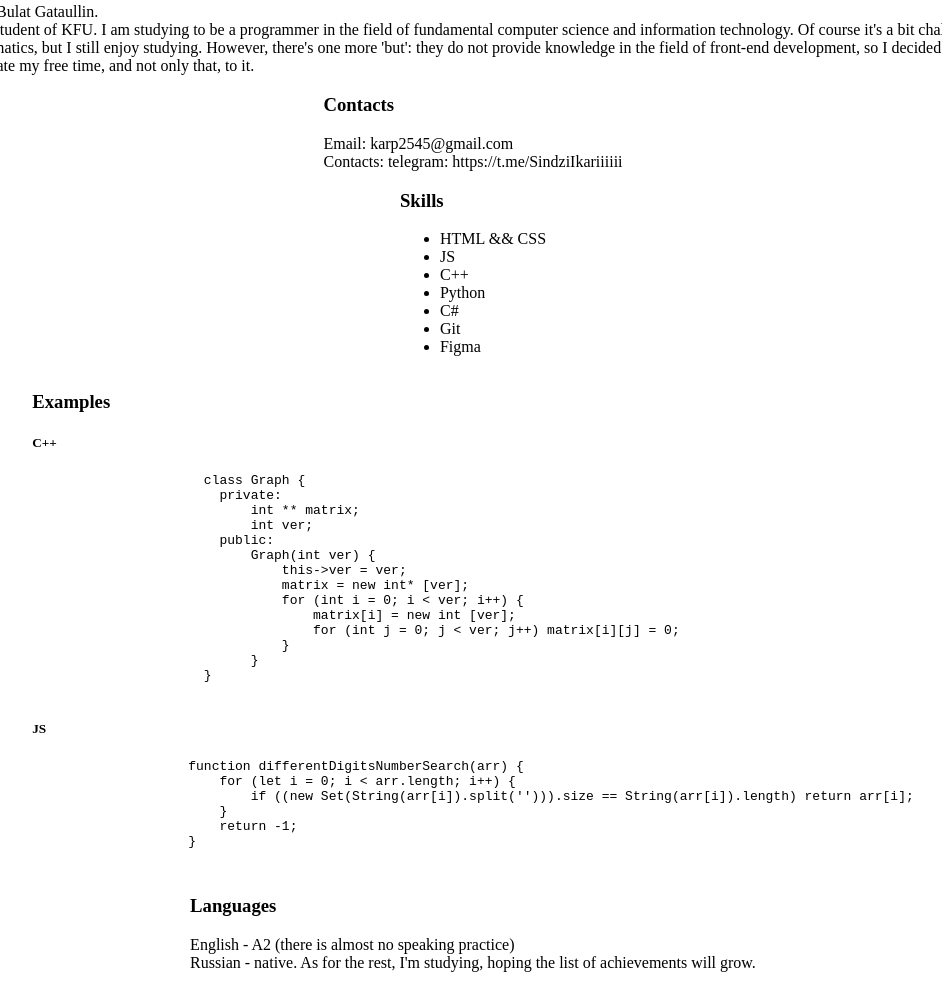
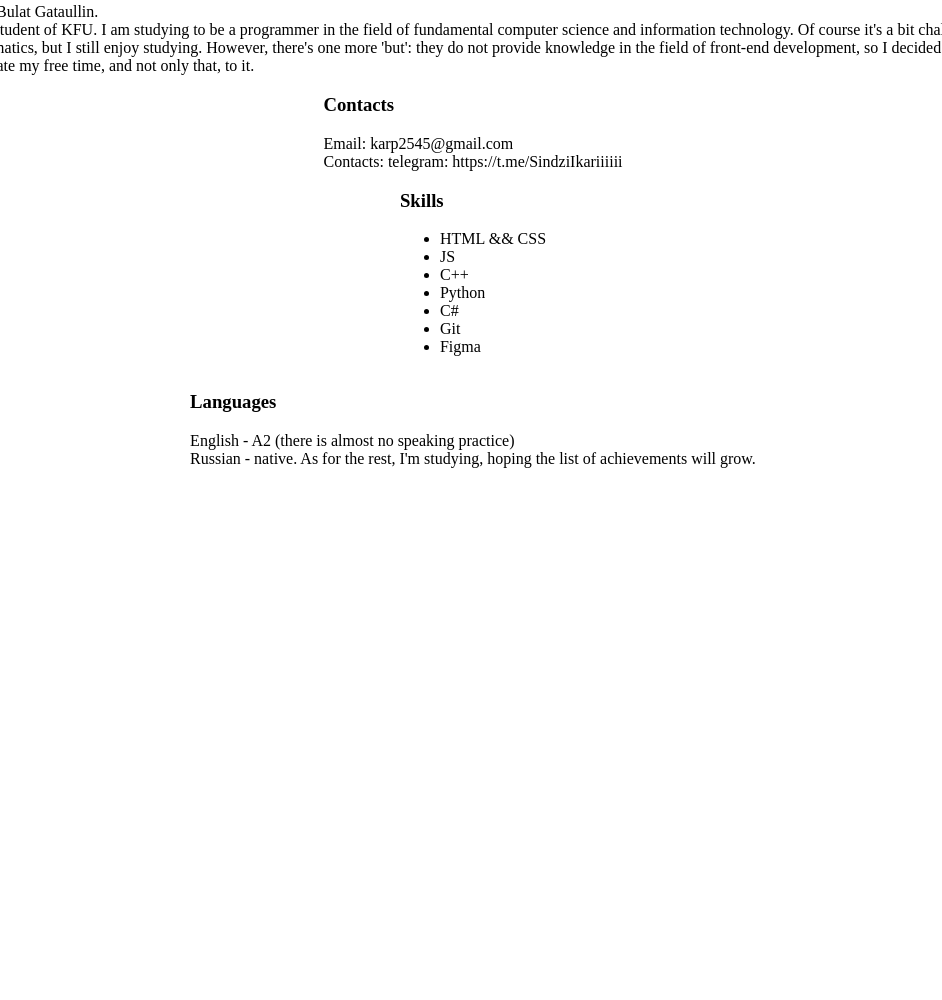
Before and after one commit to Karpik0/rsschool-cv, a plain HTML site: page index.html in a window 1280 px wide. Shown: the part 503-1503 px from the top of the page, without its empty margins (167-1109 px from the left). After the commit the page ends 999 px from the top, so only its background shows below. Drawn offline with Linux system fonts and the light colour scheme.

Commit message:
feat: delete examples of code

```diff
--- a/index.html
+++ b/index.html
@@ -33,8 +33,7 @@
             <h3>About me</h3>
             <div>My full-name is Bulat Gataullin.</div>
             <div>
-                I'm second year student of KFU. I am studying to be a programmer in the field of fundamental computer science and information technology. Of course it's a bit challenging, as there is a lot of mathematics,
-                but I still enjoy studying. However, there's one more 'but': they do not provide knowledge in the field of front-end development, so I decided to enroll in this course and dedicate my free time, and not only that, to it.
+                I'm second year student of KFU. I am studying to be a programmer in the field of fundamental computer science and information technology. Of course it's a bit challenging, as there is a lot of mathematics, but I still enjoy studying. However, there's one more 'but': they do not provide knowledge in the field of front-end development, so I decided to enroll in this course and dedicate my free time, and not only that, to it.
             </div>
         </div>
         <div>
@@ -58,36 +57,6 @@
                 </ul>
             </div>
         </div>
-        <div>
-            <h3>Examples</h3>
-            <div>
-                <h5>C++</h5>
-                <pre>
-                      class Graph {
-                        private:
-                            int ** matrix;
-                            int ver;
-                        public:
-                            Graph(int ver) {
-                                this->ver = ver;
-                                matrix = new int* [ver];
-                                for (int i = 0; i < ver; i++) {
-                                    matrix[i] = new int [ver];
-                                    for (int j = 0; j < ver; j++) matrix[i][j] = 0;
-                                }
-                            }
-                      }
-                    </pre>
-                <h5>JS</h5>
-                <pre>
-                    function differentDigitsNumberSearch(arr) {
-                        for (let i = 0; i < arr.length; i++) {
-                            if ((new Set(String(arr[i]).split(''))).size == String(arr[i]).length) return arr[i];
-                        }
-                        return -1;
-                    }
-                </pre>
-            </div>
         </div>
         <div>
             <h3>Languages</h3>
```
